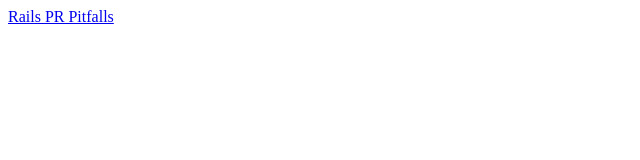
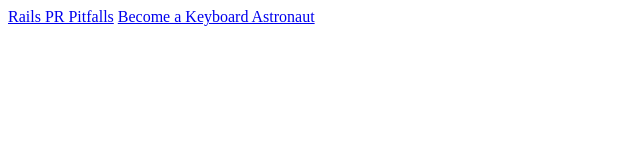
Before and after one commit to KMontag42/slides, a plain HTML site: page index.html in a window 1280 px wide. Shown: the whole page, without its empty margins (0-640 px from the left). Drawn offline with Linux system fonts and the light colour scheme.

Commit message:
add hammerspoon slides to index

```diff
--- a/index.html
+++ b/index.html
@@ -1,5 +1,6 @@
 <html>
     <body>
         <a href="rails-pr-pitfalls.html">Rails PR Pitfalls</a>
+        <a href="hammerspoon.html">Become a Keyboard Astronaut</a>
     </body>
 </html>
```
